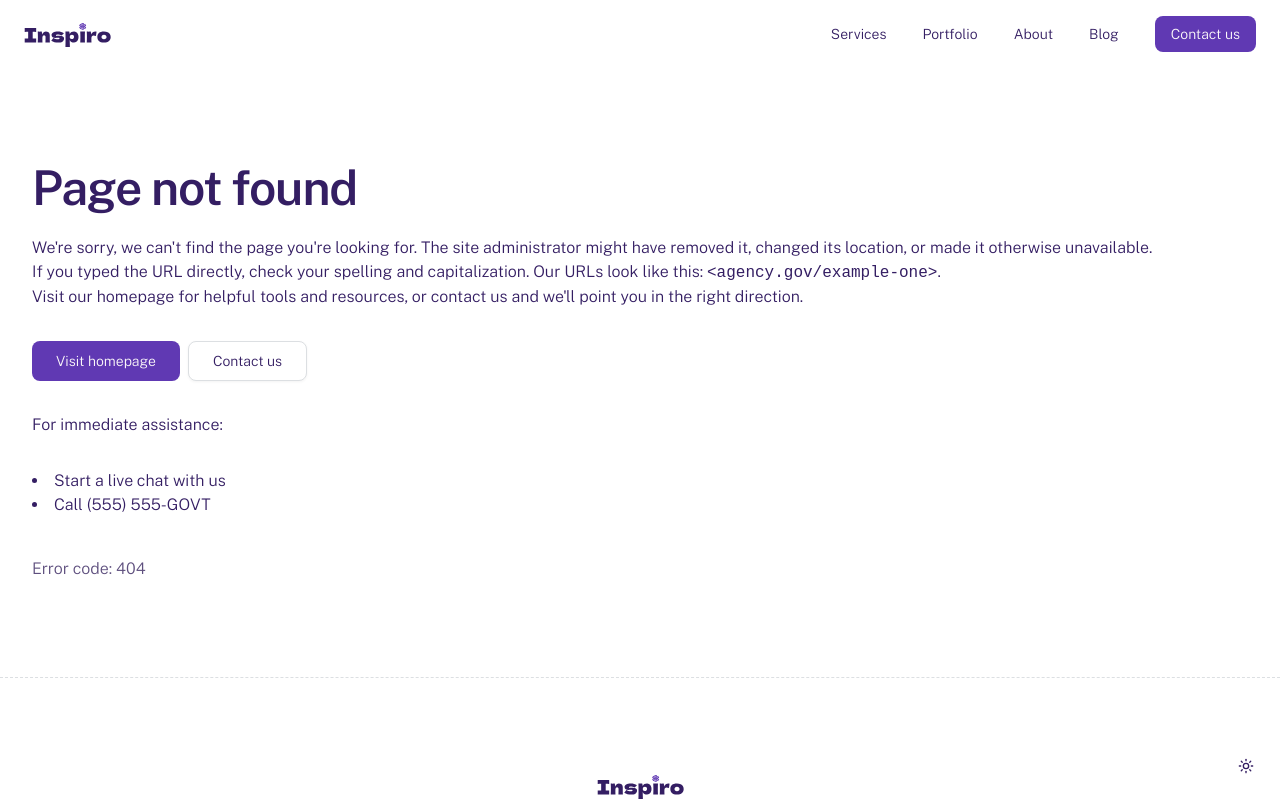
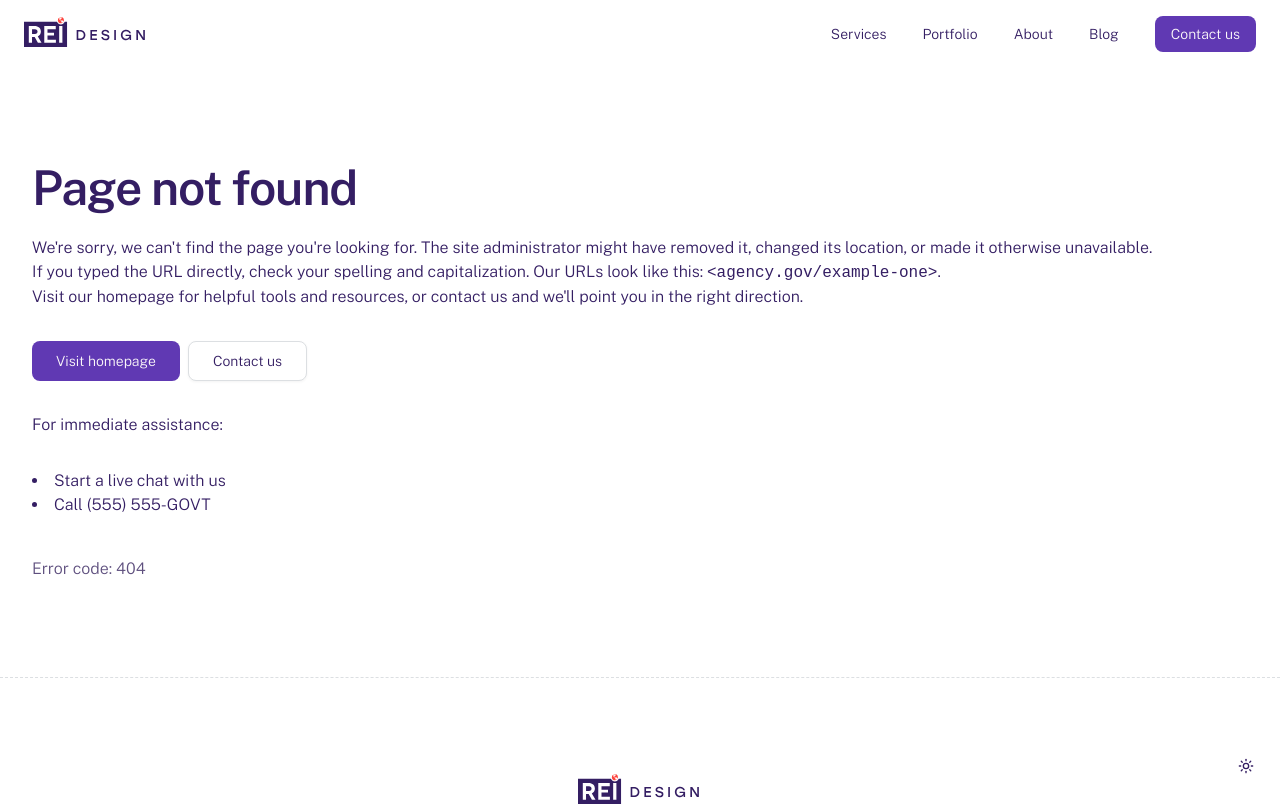
Before and after one commit to jfersonREI/rds-library, a React (Vite) app: page /rds-library/admin/products/acf in a window 1280 px wide. Shown: the top 806 px of the page. Built offline with nearby package versions, Linux system fonts and the light colour scheme.

Commit message:
logo changed

```diff
--- a/src/components/Layout/PublicLayout/components/Header/Header.tsx
+++ b/src/components/Layout/PublicLayout/components/Header/Header.tsx
@@ -29,7 +29,7 @@ const Header: React.FC = () => {
       <nav className="dark:bg-background/80 sticky top-0 isolate z-50 bg-white/60 py-3.5 backdrop-blur-md md:py-4">
         <div className="relative container m-auto flex flex-col justify-between gap-4 px-6 md:flex-row md:items-center md:gap-6">
           {/* Logo and Mobile Menu Toggle */}
-          <div className="flex items-center justify-between">
+          <div className="-mt-1 flex items-center justify-between">
             <Link to="/" aria-label="Go to homepage">
               <Logo />
             </Link>
--- a/src/components/Layout/PublicLayout/components/Logo/Logo.tsx
+++ b/src/components/Layout/PublicLayout/components/Logo/Logo.tsx
@@ -11,48 +11,39 @@ import { LogoProps } from '../../types'; // Adjust path as necessary
  */
 const Logo: React.FC<LogoProps> = ({ className = '' }) => (
   <svg
-    width="87"
-    height="25"
-    viewBox="0 0 87 25"
+    xmlns="http://www.w3.org/2000/svg"
+    width="124"
+    height="30"
     fill="none"
-    xmlns="http://www.w3.org/2000/svg"
     className={className}
-    aria-hidden="true" // Indicate to assistive technologies that this is decorative
   >
     <path
-      d="M12.167 9.99831C10.603 9.91945 9.44643 9.87345 8.69728 9.8603V16.6027C9.45957 16.5895 10.6162 16.5435 12.167 16.4647V20.3879H0.712891V16.4647C2.22434 16.5435 3.37435 16.5895 4.16293 16.6027V9.8603C3.37435 9.87345 2.22434 9.91945 0.712891 9.99831V6.07511H12.167V9.99831Z"
       fill="currentColor"
+      d="M56.214 12.91c2.967 0 5.206 2.137 5.206 5.088 0 2.937-2.254 5.09-5.206 5.09h-3.562V12.908h3.562Zm.015 8.607c2.05 0 3.548-1.44 3.548-3.519 0-2.064-1.498-3.518-3.548-3.518h-1.934v7.037h1.934Zm16.817-7.037h-5.002v2.631h4.639v1.57h-4.639v2.836h5.002v1.57h-6.645V12.91h6.645v1.57Zm8.41 2.617c2.573.567 3.984 1.105 3.984 3.068 0 2.224-1.978 3.097-3.795 3.097-2.85 0-4.1-1.57-4.376-3.33h1.657c.305 1.178 1.09 1.789 2.704 1.789 1.367 0 2.152-.538 2.152-1.483 0-.946-.829-1.105-2.719-1.527-1.977-.436-3.518-.989-3.518-2.894 0-2.02 1.788-3.082 3.736-3.082 2.56 0 3.737 1.323 4.028 2.937H83.65c-.29-.843-.988-1.396-2.355-1.396s-2.108.61-2.108 1.498c0 .727.581.96 2.268 1.323Zm8.795 5.99V12.91h1.643v10.178H90.25Zm11.336-5.409h5.496v5.41h-1.425v-2.036c-.48 1.308-1.861 2.21-3.679 2.21-2.878 0-5.103-2.21-5.103-5.25 0-3.038 2.24-5.277 5.249-5.277 2.37 0 4.231 1.396 4.871 3.46h-1.76c-.552-1.163-1.686-1.89-3.126-1.89-2.079 0-3.576 1.556-3.576 3.737 0 2.065 1.366 3.693 3.562 3.693 1.701 0 3.053-1.003 3.315-2.66h-3.824v-1.396Zm17.642-4.769h1.643v10.178h-1.948l-5.089-7.866.16 3.606v4.26h-1.643V12.91h1.934l5.088 7.852-.145-3.591v-4.26Z"
+    />
+    <g clip-path="url(#a)">
+      <path
+        fill="currentColor"
+        d="M10.917 12.129H8.039v4.949h2.878c1.787 0 2.623-1.194 2.623-2.46s-.86-2.484-2.623-2.484"
       />
       <path
-      d="M21.4355 20.3879C21.5143 18.4558 21.5538 16.675 21.5538 15.0452C21.5538 14.4669 21.4092 14.0069 21.1201 13.6652C20.844 13.3235 20.4892 13.1526 20.0555 13.1526C19.6217 13.1526 19.2537 13.3498 18.9515 13.7441C18.6492 14.1252 18.4717 14.6509 18.4192 15.3212C18.3929 16.3201 18.3797 17.0298 18.3797 17.4504C18.3797 18.3441 18.406 19.3233 18.4586 20.3879H13.7468C13.852 18.4953 13.9045 16.7078 13.9045 15.0255C13.9045 13.3432 13.852 11.5426 13.7468 9.62373C14.6143 9.66316 15.278 9.68287 15.738 9.68287C16.2243 9.68287 16.888 9.66316 17.7292 9.62373L18.3009 12.5218C18.6032 11.4703 19.0763 10.6949 19.7203 10.1955C20.3643 9.68287 21.1135 9.42658 21.9678 9.42658C22.7564 9.42658 23.4398 9.60401 24.0181 9.95888C24.5964 10.3006 25.0301 10.7672 25.3192 11.3586C25.6215 11.95 25.7727 12.6138 25.7727 13.3498V16.1887C25.7727 17.9367 25.8055 19.3364 25.8713 20.3879H21.4355Z"
         fill="currentColor"
+        d="M40.747 4.762c-.654 1.55-2.144 2.641-3.895 2.641s-3.241-1.09-3.896-2.641H0V30h43.219V4.762h-2.472ZM13.91 25.753l-3.23-5.713H8.034v5.713H4.81V9.021H10.5c3.992 0 6.385 2.223 6.385 5.591 0 2.296-1.09 3.968-3.065 4.804l3.713 6.337H13.91Zm17.986 0H20.265V9.021h11.492v3.107h-8.264v3.563h6.525v2.914h-6.524v4.04h8.402v3.108Zm6.5 0h-3.228V9.021h3.229v16.732Z"
       />
       <path
-      d="M33.8224 20.585C32.7184 20.585 31.5946 20.4339 30.4512 20.1316C29.3209 19.8161 28.2563 19.343 27.2574 18.7121L29.3275 15.893C29.932 16.3267 30.6615 16.6684 31.5158 16.9181C32.3701 17.1547 33.1061 17.273 33.7238 17.273C34.3152 17.273 34.7687 17.1941 35.0841 17.0364C35.4127 16.8655 35.577 16.6487 35.577 16.3858C35.577 16.1755 35.4981 16.0112 35.3404 15.893C35.1827 15.7747 34.9658 15.7155 34.6898 15.7155C34.5189 15.7155 34.3218 15.7221 34.0984 15.7352C33.8881 15.7484 33.7172 15.7615 33.5858 15.7747C32.9024 15.8535 32.1992 15.893 31.4763 15.893C30.3066 15.893 29.3537 15.6761 28.6177 15.2424C27.8949 14.7955 27.5334 14.0726 27.5334 13.0738C27.5334 11.9172 28.0789 11.0235 29.1697 10.3926C30.2606 9.74859 31.8641 9.42658 33.9801 9.42658C35.0184 9.42658 36.0633 9.57773 37.1147 9.88002C38.1793 10.1692 39.119 10.6095 39.9339 11.2009L37.6667 13.4878C36.9175 13.0935 36.2144 12.8175 35.5572 12.6598C34.9132 12.4889 34.2627 12.4035 33.6055 12.4035C33.1455 12.4035 32.7512 12.4955 32.4226 12.6795C32.0941 12.8635 31.9298 13.0738 31.9298 13.3103C31.9298 13.4943 31.9955 13.6389 32.1269 13.7441C32.2715 13.8492 32.4555 13.9018 32.6789 13.9018C32.9024 13.9018 33.2112 13.8821 33.6055 13.8426C34.565 13.7769 35.2812 13.7441 35.7544 13.7441C37.1213 13.7441 38.1793 13.9741 38.9284 14.4341C39.6776 14.8941 40.0522 15.5972 40.0522 16.5435C40.0522 17.963 39.5002 18.9947 38.3961 19.6387C37.2921 20.2696 35.7675 20.585 33.8224 20.585Z"
-      fill="currentColor"
+        fill="#FD433C"
+        d="m35.646.333.127-.06.091-.012.091.048.037.097.218.067.036-.128.188-.078.218-.073.212-.024.17-.037.09-.024.085-.09a2.942 2.942 0 0 0-1.66.29l.018.012h.061l.018.012Zm1.95 4.623-.193-.152-.097-.218-.085-.03-.115-.11v-.078l.043-.145.048-.134.036-.097.03-.084v-.194s-.036-.043-.06-.06c-.024-.025-.012-.043-.048-.055a.124.124 0 0 0-.055 0l-.054.012-.043.054h-.085s-.036-.048-.084-.103c-.043-.054 0 0-.08-.054-.078-.055-.072-.055-.072-.055l-.048-.085s-.012-.018-.103-.036-.055-.024-.055-.024h-.036s-.14-.097-.182-.103h-.079l-.024-.012-.121-.03s-.03-.03-.06-.03c-.037 0-.098-.098-.098-.098s-.103-.036-.109-.042l-.024-.085-.06-.188s-.091-.127-.091-.182c0-.048-.06-.024-.037-.036.025-.018-.042-.067-.042-.067l.018.08s-.012.078.03.12c.043.043 0 .043 0 .043h-.048l-.055-.049s-.036-.06-.036-.12v-.116l-.042-.067c-.013-.012-.019-.163-.019-.163l-.03-.067-.018-.133-.036-.127-.013-.08.091-.199.061-.133.036-.085.013-.06.018-.2V.98l.042-.072.012-.043.018-.09-.03-.085h-.036l-.224-.012.042-.073-.073-.103a3.164 3.164 0 0 0-1.405 2.641c0 1.733 1.363 3.138 3.047 3.138.236 0 .467-.03.69-.085l-.012-.054.085-.194v-.103l.06-.285.055-.187.019-.321-.055-.049-.121-.06v.012Z"
       />
       <path
-      d="M50.0471 9.42658C50.9014 9.42658 51.6703 9.66973 52.3537 10.156C53.0372 10.6423 53.5694 11.306 53.9506 12.1472C54.3317 12.9752 54.5223 13.8886 54.5223 14.8875C54.5223 15.8732 54.3317 16.8064 53.9506 17.687C53.5694 18.5544 53.0306 19.2576 52.334 19.7964C51.6506 20.3222 50.8686 20.585 49.988 20.585C48.9628 20.585 48.0822 20.3747 47.3462 19.9541C46.6234 19.5204 46.0845 18.8567 45.7296 17.963C45.7296 18.7121 45.7559 19.9147 45.8085 21.5707C45.8611 23.1742 45.8874 24.3045 45.8874 24.9616H41.4319C41.5107 22.517 41.5502 19.9607 41.5502 17.2927C41.5502 14.6246 41.5107 12.0683 41.4319 9.62373H45.2171L45.7888 12.088C46.1568 11.168 46.7088 10.4977 47.4448 10.0772C48.1808 9.64344 49.0482 9.42658 50.0471 9.42658ZM47.9377 17.0364C48.5291 17.0364 49.022 16.8524 49.4163 16.4844C49.8237 16.1032 50.0274 15.6104 50.0274 15.0058C50.0274 14.3355 49.8434 13.7901 49.4754 13.3695C49.1074 12.9489 48.608 12.7386 47.9771 12.7386C47.2542 12.7386 46.7088 12.9161 46.3408 13.2709C45.9728 13.6126 45.7888 14.1909 45.7888 15.0058C45.7888 15.4658 45.9071 15.8535 46.1436 16.169C46.3802 16.4712 46.6628 16.6947 46.9914 16.8392C47.3199 16.9707 47.6354 17.0364 47.9377 17.0364Z"
-      fill="currentColor"
+        fill="#FD433C"
+        d="m37.621.097.224.145.037.121.054.303-.285-.097-.103-.072-.236-.218-.188-.103-.133.054-.012.055.085.054.151.067.11.109-.164.018-.158-.06-.12.127-.11.042-.127.097-.037.152.019.084.12.06.074.134.145.049.06-.055.061-.182-.03-.29.078.024.188.066.091-.018.018.012.303.17.097.121-.266.14h.048s.145.127.176.127c.024 0-.091.06-.091.06s-.055.08-.11.073c-.054-.006-.017.024-.072.03-.06 0-.151.115-.151.115l-.049.08-.084.108-.019.073v.103l-.145.024-.06.146-.116.066s.121.2.14.273c.018.073-.025.085-.025.085l-.072-.067-.164-.145-.03-.025s-.11-.03-.121-.024c-.007 0-.11.018-.11.018l-.284.103-.06.073-.043.2.079.2.072.097.06.018.092-.012s.054-.067.109-.103c.048-.037.085-.073.085-.073h.06v.073s-.036.066-.03.121c.006.048-.085.121-.085.121s.073.018.133 0c.055-.024.224 0 .224 0l-.03.103-.042.188.121.079h.34l.048-.018.12-.116.14-.012.121-.03.067.085.085-.06.188-.019.048.012.29.152h.043l.14.066.133.049.048.09.03.116s.073.018.11.03c.036.012.133.018.133.018l.048.037.08-.025.108-.018.097.073.103.024v.224l-.17.188-.042.364-.194.218-.103.078-.103.061-.133.218-.157.145-.055.085-.133.055h-.018l-.152.103-.067.09-.127.128-.079.067-.078.102c1.2-.424 2.06-1.593 2.06-2.968 0-1.472-.982-2.708-2.309-3.047"
       />
-    <path
-      d="M56.2646 20.3879C56.3566 18.2718 56.4026 16.5238 56.4026 15.1438C56.4026 13.5009 56.35 11.6609 56.2449 9.62373H60.9764C60.8712 11.582 60.8186 13.4221 60.8186 15.1438C60.8186 16.5895 60.8646 18.3376 60.9566 20.3879H56.2646Z"
-      fill="currentColor"
-    />
-    <path
-      d="M67.3374 12.5415C67.8894 10.5569 69.2628 9.56459 71.4577 9.56459C71.8389 9.56459 72.2069 9.59087 72.5617 9.64344L71.9309 14.0595C70.9846 13.7046 70.2091 13.5272 69.6046 13.5272C68.8554 13.5272 68.3034 13.7506 67.9485 14.1975C67.5937 14.6444 67.4162 15.2424 67.4162 15.9915V15.9718L67.3965 17.273C67.3965 18.2061 67.4228 19.2444 67.4754 20.3879H62.7636C62.8688 18.4953 62.9213 16.7078 62.9213 15.0255C62.9213 13.3432 62.8688 11.5426 62.7636 9.62373C63.631 9.66316 64.2948 9.68287 64.7548 9.68287C65.2411 9.68287 65.9048 9.66316 66.7459 9.62373L67.3374 12.5415Z"
-      fill="currentColor"
-    />
-    <path
-      d="M79.8931 20.585C77.6456 20.585 75.9896 20.0724 74.925 19.0473C73.8736 18.009 73.3478 16.6487 73.3478 14.9664C73.3478 13.3235 73.8736 11.9895 74.925 10.9643C75.9896 9.93916 77.6456 9.42658 79.8931 9.42658C81.4045 9.42658 82.6662 9.6763 83.6783 10.1757C84.7034 10.662 85.4591 11.3258 85.9454 12.1669C86.4317 12.9949 86.6749 13.9281 86.6749 14.9664C86.6749 16.6618 86.1097 18.0221 84.9794 19.0473C83.8623 20.0724 82.1668 20.585 79.8931 20.585ZM79.9719 17.2335C80.8262 17.2335 81.4637 17.0298 81.8842 16.6224C82.3048 16.215 82.5151 15.6695 82.5151 14.9861C82.5151 14.3421 82.3048 13.8164 81.8842 13.4089C81.4637 12.9883 80.8262 12.7781 79.9719 12.7781C79.1176 12.7781 78.4933 12.9818 78.0991 13.3892C77.7048 13.7966 77.5076 14.3289 77.5076 14.9861C77.5076 15.6695 77.7048 16.215 78.0991 16.6224C78.4933 17.0298 79.1176 17.2335 79.9719 17.2335Z"
-      fill="currentColor"
-    />
-    <path
-      fillRule="evenodd"
-      clipRule="evenodd"
-      d="M62.2146 3.70627L60.6134 4.40465L62.2146 5.10302L61.0393 7.14705L59.6255 6.10801L59.8299 7.84543H57.4622L57.6666 6.10801L56.2528 7.14705L55.0775 5.10302L56.6787 4.40465L55.0775 3.70627L56.2528 1.66224L57.6666 2.70129L57.4622 0.963867H59.8299L59.6255 2.70129L61.0393 1.66224L62.2146 3.70627ZM61.0812 3.33213L60.7931 2.83114L58.6957 4.37261L61.0812 3.33213ZM58.6461 4.21304L58.9347 1.75995H58.3575L58.6461 4.21304ZM58.5964 4.3726L56.499 2.83114L56.211 3.33213L58.5964 4.3726ZM58.5965 4.4367L56.211 5.47717L56.499 5.97816L58.5965 4.4367ZM58.6461 4.59626L58.3575 7.04935H58.9347L58.6461 4.59626ZM58.6957 4.43669L60.7931 5.97816L61.0812 5.47717L58.6957 4.43669Z"
-      fill="#6039B3"
-    />
+    </g>
+    <defs>
+      <clipPath id="a">
+        <path fill="#fff" d="M0 0h43.219v30H0z" />
+      </clipPath>
+    </defs>
   </svg>
 );
 
```
Lines whose indentation alone changed are shown as unchanged.
